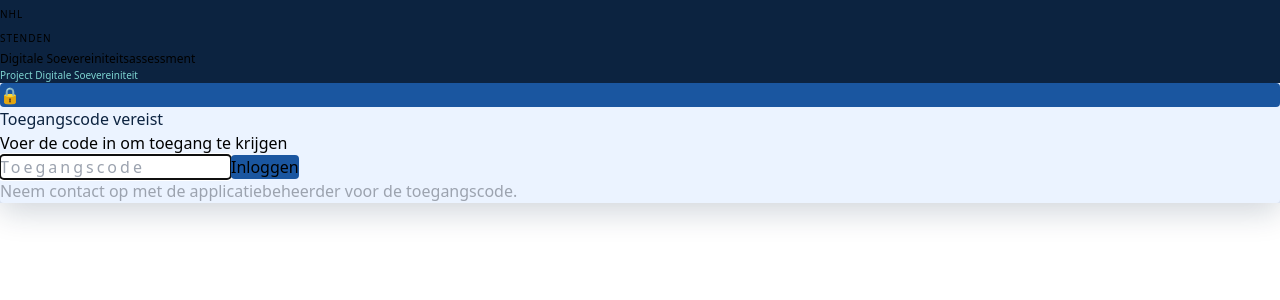
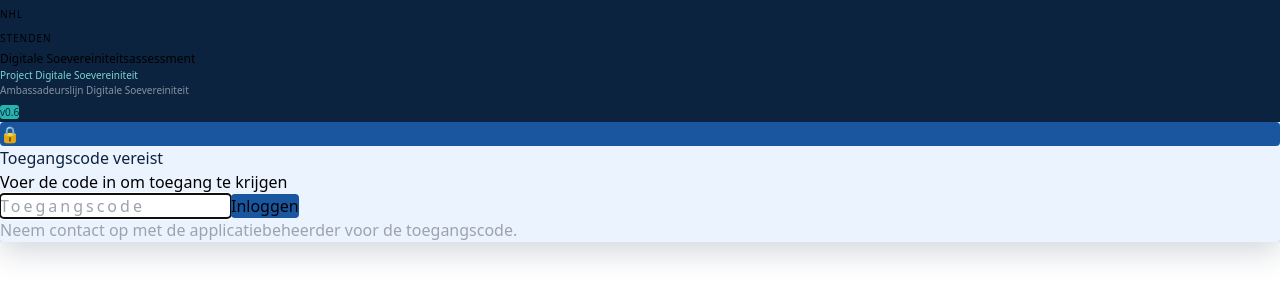
Before and after one commit to supergorkum/autonomie-nhlstenden, a React (Vite) app: page / in a window 1280 px wide. Shown: the top 300 px of the page. Built offline with nearby package versions, Linux system fonts and the light colour scheme.

Commit message:
v0.6: versienummer op inlogscherm, centraal VERSION constant

```diff
--- a/src/App.jsx
+++ b/src/App.jsx
@@ -28,6 +28,11 @@ export class ErrorBoundary extends React.Component {
     return this.props.children;
   }
 }
+
+// ──────────────────────────────────────────────────────────────
+// VERSIE — verhoog met 0.1 bij elke release
+// ──────────────────────────────────────────────────────────────
+const VERSION = "v0.6";
 
 // ──────────────────────────────────────────────────────────────
 // FRAMEWORK DATA
@@ -584,6 +589,14 @@ export default function App() {
                 <p style={{ fontSize:10, color:"#7DD3D0" }}>Project Digitale Soevereiniteit</p>
               </div>
             </div>
+            <div className="flex items-center justify-between">
+              <p style={{ fontSize:10, color:"rgba(255,255,255,0.5)" }}>
+                Ambassadeurslijn Digitale Soevereiniteit
+              </p>
+              <span className="font-bold px-2 py-0.5" style={{ fontSize:10, color:"#0C2340", background:"#26B5AE", borderRadius:3 }}>
+                {VERSION}
+              </span>
+            </div>
           </div>
           {/* Form */}
           <div className="px-8 py-6">
@@ -1861,7 +1874,7 @@ export default function App() {
           <div className="rounded p-3 text-center" style={{ background:"#fff", border:"1px solid #D0E4F7" }}>
             <p className="text-xs" style={{ color:"#9ca3af" }}>
               NHL Stenden Hogeschool · Project Digitale Soevereiniteit · Ambassadeurslijn Digitale Soevereiniteit
-              <br/>Ambassadeurs: J. Haije · E. Rolf · J. Blom · Kwartiermaker: E. van Gorkum · v0.5
+              <br/>Ambassadeurs: J. Haije · E. Rolf · J. Blom · Kwartiermaker: E. van Gorkum · {VERSION}
             </p>
           </div>
 
@@ -1899,7 +1912,7 @@ export default function App() {
               Project Digitale Soevereiniteit · Ambassadeurslijn Digitale Soevereiniteit
             </p>
             <p style={{ fontSize:10, color:"rgba(125,211,208,0.7)", marginTop:1 }}>
-              Ambassadeurs: J. Haije · E. Rolf · J. Blom · Kwartiermaker: E. van Gorkum · <span style={{ color:"#26B5AE", fontWeight:600 }}>v0.5</span>
+              Ambassadeurs: J. Haije · E. Rolf · J. Blom · Kwartiermaker: E. van Gorkum
             </p>
           </div>
         </div>
```
